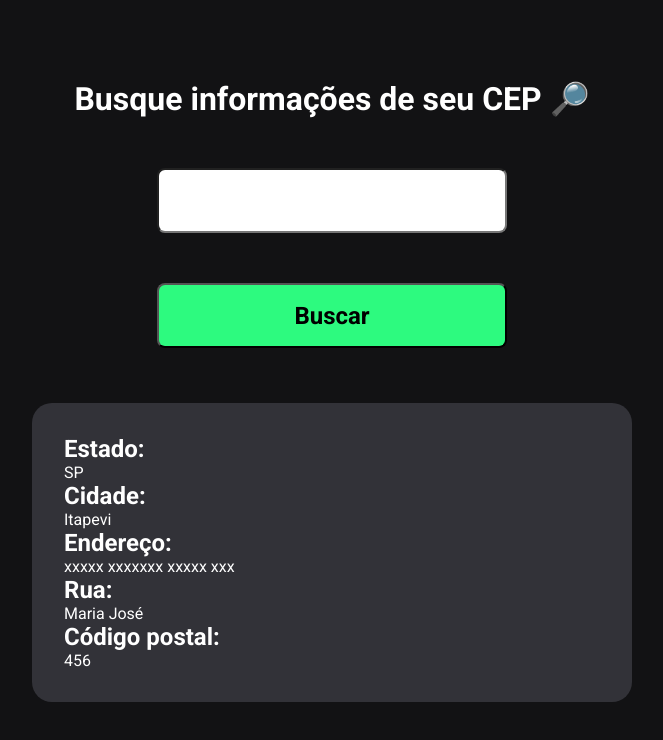
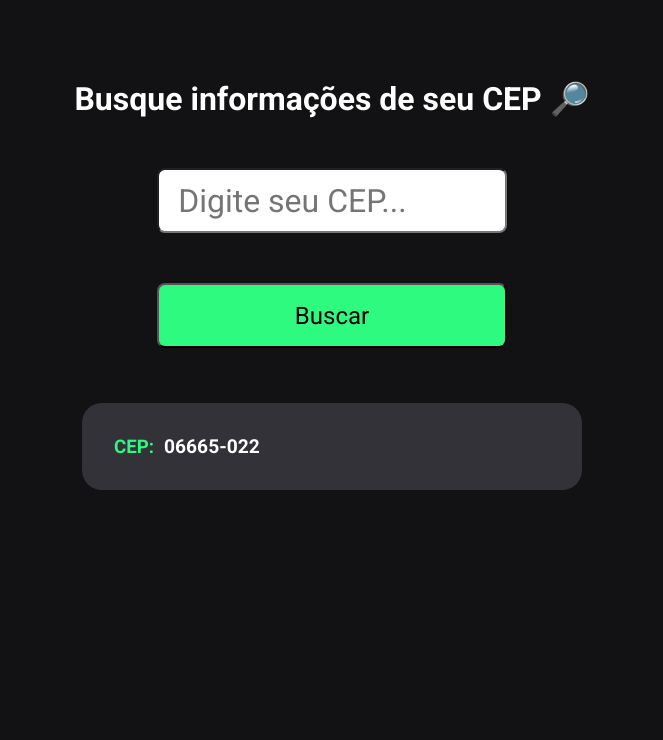
Before and after one commit to KevinAlves55/Buscador_de_CEP, a React (Vite) app: page /home in a window 1280 px wide. Shown: the top 740 px of the page, without its empty margins (308-971 px from the left). Built offline with nearby package versions, Linux system fonts and the light colour scheme.

Commit message:
feat: Criando um componente para as informações de CEP

```diff
--- a/package.json
+++ b/package.json
@@ -11,6 +11,7 @@
   "dependencies": {
     "react": "^18.2.0",
     "react-dom": "^18.2.0",
+    "react-number-format": "^5.1.2",
     "react-router-dom": "^6.4.3",
     "sass": "^1.56.1"
   },
--- a/src/app/pages/home/Home.module.scss
+++ b/src/app/pages/home/Home.module.scss
@@ -8,7 +8,7 @@
   gap: 50px;
   margin: 0 auto;
 
-  input {
+  .input {
     height: 65px;
     width: 350px;
     outline: none;
@@ -32,7 +32,6 @@
     -o-border-radius: 8px;
     outline: none;
     font-size: 1.5rem;
-    font-weight: bold;
     transition: filter 0.2s;
     -webkit-transition: filter 0.2s;
     -moz-transition: filter 0.2s;
@@ -47,9 +46,10 @@
 }
 
 .container_infos_cep {
-  max-width: 600px;
+  max-width: 500px;
   margin: 0 auto;
   margin-top: 55px;
+  margin-bottom: 25px;
   padding: 2rem;
   background-color: var(--gray-700);
   border-radius: 20px;
@@ -57,4 +57,23 @@
   -moz-border-radius: 20px;
   -ms-border-radius: 20px;
   -o-border-radius: 20px;
+
+  div+div {
+    margin-top: 15px;
+  }
+
+  div {
+    display: flex;
+    align-items: center;
+    gap: 10px;
+
+    h3 {
+      color: rgb(45, 250, 127);
+    }
+
+    span {
+      font-size: 1.2rem;
+      font-weight: bold;
+    }
+  }
 }
--- a/src/app/pages/home/Home.tsx
+++ b/src/app/pages/home/Home.tsx
@@ -1,3 +1,5 @@
+import { PatternFormat } from "react-number-format";
+import { InfoCep } from "./components/InfoCep";
 import Style from "./Home.module.scss";
 
 export const Home: React.FC = () => {
@@ -5,35 +7,19 @@ export const Home: React.FC = () => {
     <>
       <div className={Style.container}>
         <h1>Busque informações de seu CEP 🔎</h1>
-        <input type="text" />
+        <PatternFormat
+          format="#####-###"
+          mask="_"
+          valueIsNumericString
+          className={Style.input}
+          placeholder="Digite seu CEP..."
+          type="text"
+        />
         <button>Buscar</button>
       </div>
 
       <div className={Style.container_infos_cep}>
-        <div>
-          <h2>Estado: </h2>
-          <span>SP</span>
-        </div>
-
-        <div>
-          <h2>Cidade: </h2>
-          <span>Itapevi</span>
-        </div>
-
-        <div>
-          <h2>Endereço: </h2>
-          <span>xxxxx xxxxxxx xxxxx xxx</span>
-        </div>
-
-        <div>
-          <h2>Rua: </h2>
-          <span>Maria José</span>
-        </div>
-
-        <div>
-          <h2>Código postal: </h2>
-          <span>456</span>
-        </div>
+        <InfoCep text="CEP: " value="06665-022" />
       </div>
     </>
   );
--- /dev/null
+++ b/src/app/pages/home/components/InfoCep.tsx
@@ -0,0 +1,13 @@
+interface IInfoCep {
+  text: string;
+  value: string | number;
+}
+
+export const InfoCep: React.FC<IInfoCep> = ({ text, value }) => {
+  return (
+    <div>
+      <h3>{text}</h3>
+      <span>{value}</span>
+    </div>
+  );
+};
```
Also changed, not shown: 1 other file (tests, documents, lock files or other folders).
